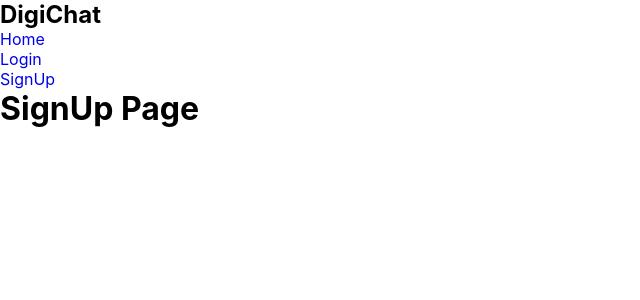
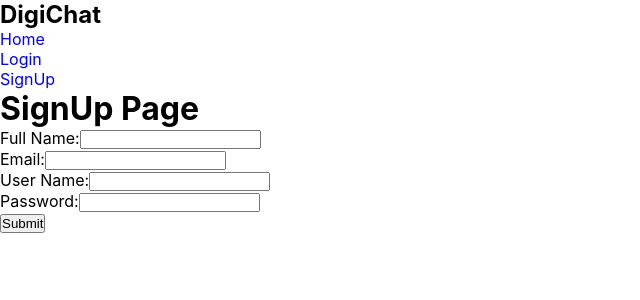
Before and after one commit to Woz-U-Group-Projects/team-bulbasaur, a React (Create React App) app in the folder client-react/: page /signup in a window 1280 px wide. Shown: the top 300 px of the page, without its empty margins (0-640 px from the left). Built offline with nearby package versions, Linux system fonts and the light colour scheme.

Commit message:
Set up Signup page

```diff
--- a/client-react/src/App.js
+++ b/client-react/src/App.js
@@ -14,6 +14,7 @@ import {
   getPosts, getPostsCompleted,
   getPostsByUserId, getPostsByUserIdCompleted,
   updateVotes, updateVotesCompleted,
+  signup, signupCompleted
 } from './actions/actions'
 //components
 import MainPage from "./components/mainPage/mainPage";
@@ -54,11 +55,13 @@ const mapDispatchToProps = (dispatch, state) => {
     onGetPosts: () => getPosts().then(posts => dispatch(getPostsCompleted(posts))),
     onGetPostsById: (userId) => getPostsByUserId(userId).then(posts => dispatch(getPostsByUserIdCompleted(posts))),
     onUpdateVotes: (type, current, postId) => updateVotes(type, current, postId).then( posts => dispatch(updateVotesCompleted(posts))),
+    onSignup: (object) => signup(object).then(data => dispatch(signupCompleted(data)))
   }
 }
 
 const mapStateToProps = (state) => {
   return {
+    signupStatus: state.signupStatus,
     users: state.users,
     user: state.user,
     posts: state.posts,
--- a/client-react/src/actions/actions.js
+++ b/client-react/src/actions/actions.js
@@ -1,4 +1,18 @@
-import axios from 'axios'
+import axios from 'axios';
+
+export const signup = async (object) => {
+  const req = await axios.post('http://localhost:3001/users/api/signup', object)
+  const data = await req.data
+
+  console.log(data)
+
+  return data
+}
+
+export const signupCompleted = (data) => ({
+  type: 'SIGNUP_COMPLETED',
+  payload: data
+})
 
 export const getUsers = async () => {
   const req = await axios.get('http://localhost:3001/users/api')
--- a/client-react/src/components/signup/signup.js
+++ b/client-react/src/components/signup/signup.js
@@ -1,11 +1,94 @@
 import React from 'react';
-import { formik } from 'formik';
+import { Redirect } from 'react-router-dom';
+import { useFormik } from 'formik';
 import * as yup from 'yup';
 
-const SignUp = (props) => {
+const validate = yup.object({
+  name: yup.string().required('Your Full Name Is Required').min(3, 'Your Name Must Be 4 Characters Long Or More'),
+  email: yup.string().email('Invalid Email Address').required('You Need An Email To Sign Up'),
+  userName: yup.string().required('You Need To Create A User Name').min(5, 'Your User Name Must Required A Minimum Of 5 Characters'),
+  password: yup.string().required().min(8, 'Your Password Must Be A Minimum Of 8 Characters')
+})
+
+const SignUp = ({onSignup}) => {
+
+  const formik = useFormik({
+    initialValues: {
+      name: '',
+      email: '',
+      userName: '',
+      password: ''
+    },
+    validationSchema: validate,
+    onSubmit: (values, actions) => {
+      actions.resetForm()
+      onSignup(values).then((res) => {
+        if (res.payload.result === true) {
+          return <Redirect to = '/login' />
+        } else {
+          alert(res.payload.message)
+        }
+      })
+    }
+  })
+
   return (
     <div>
       <h1>SignUp Page</h1>
+      <form onSubmit={formik.handleSubmit}>
+      <div>
+          <label htmlFor='name'>Full Name:</label>
+          <input
+            id = 'name'
+            name = 'name'
+            type = 'text'
+            value = {formik.values.name}
+            onChange = {formik.handleChange}
+            onBlur = {formik.handleBlur}
+          />
+          {formik.touched.name && formik.errors.name ? <div>{formik.errors.name}</div> : null}
+        </div>
+        <div>
+          <label htmlFor='email'>Email:</label>
+          <input
+            id = 'email'
+            name = 'email'
+            type = 'email'
+            value = {formik.values.email}
+            onChange = {formik.handleChange}
+            onBlur = {formik.handleBlur}
+          />
+          {formik.touched.email && formik.errors.email ? <div>{formik.errors.email}</div> : null}
+        </div>
+        <div>
+          <label htmlFor='userName'>User Name:</label>
+          <input
+            id = 'userName'
+            name = 'userName'
+            type = 'text'
+            value = {formik.values.userName}
+            onChange = {formik.handleChange}
+            onBlur = {formik.handleBlur}
+          />
+          {formik.touched.userName && formik.errors.userName ? <div>{formik.errors.userName}</div> : null}
+        </div>
+        <div>
+          <label htmlFor='password'>Password:</label>
+          <input
+            id = 'password'
+            name = 'password'
+            type = 'password'
+            value = {formik.values.password}
+            onChange = {formik.handleChange}
+            onBlur = {formik.handleBlur}
+          />
+          {formik.touched.password && formik.errors.password ? <div>{formik.errors.password}</div> : null}
+        </div>
+
+        <div>
+          <button type = 'submit'>Submit</button>
+        </div>
+      </form>
     </div>
   )
 }
--- a/client-react/src/reducers/reducer.js
+++ b/client-react/src/reducers/reducer.js
@@ -3,6 +3,7 @@ const initialState = {
   posts: [],
   userPosts: [],
   profile: {},
+  signupStatus: {},
   user: undefined
 }
 
@@ -33,6 +34,11 @@ const reducer = (state = initialState, action)=>{
         ...state,
         userPosts: action.payload
       }
+    case 'SIGNUP_COMPLETED':
+      return {
+        ...state,
+        signupStatus: action.payload
+      }
     default:
       return{
         ...state
```
